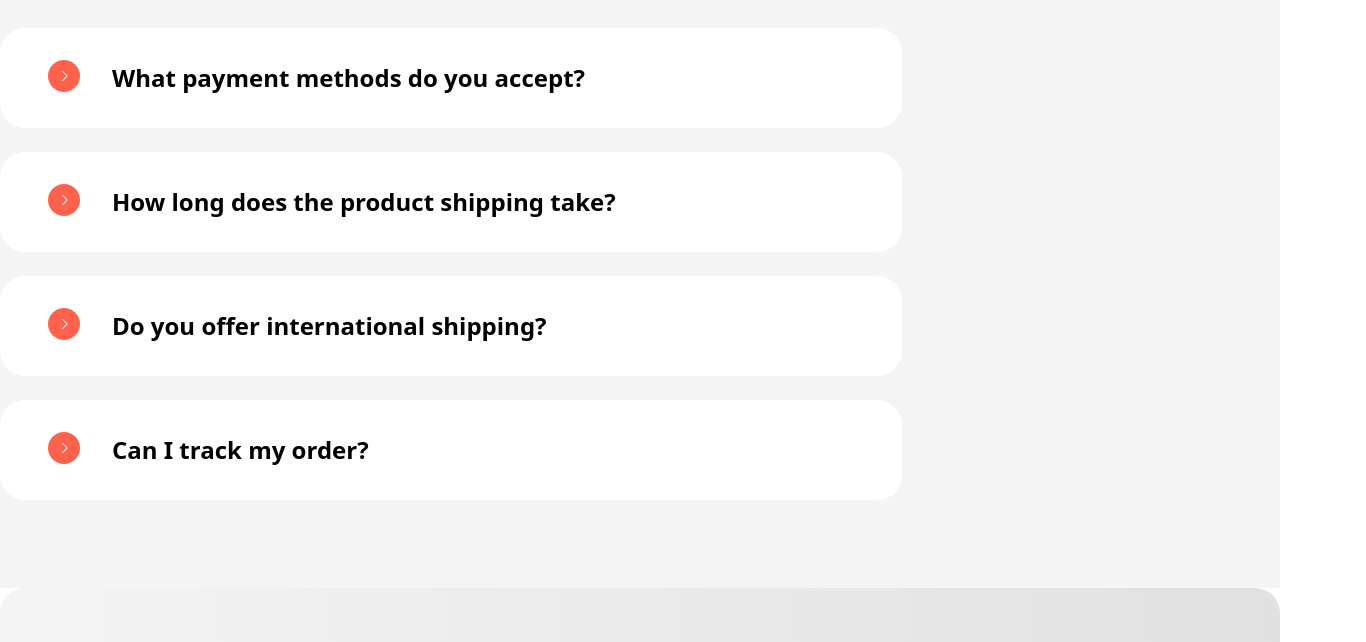
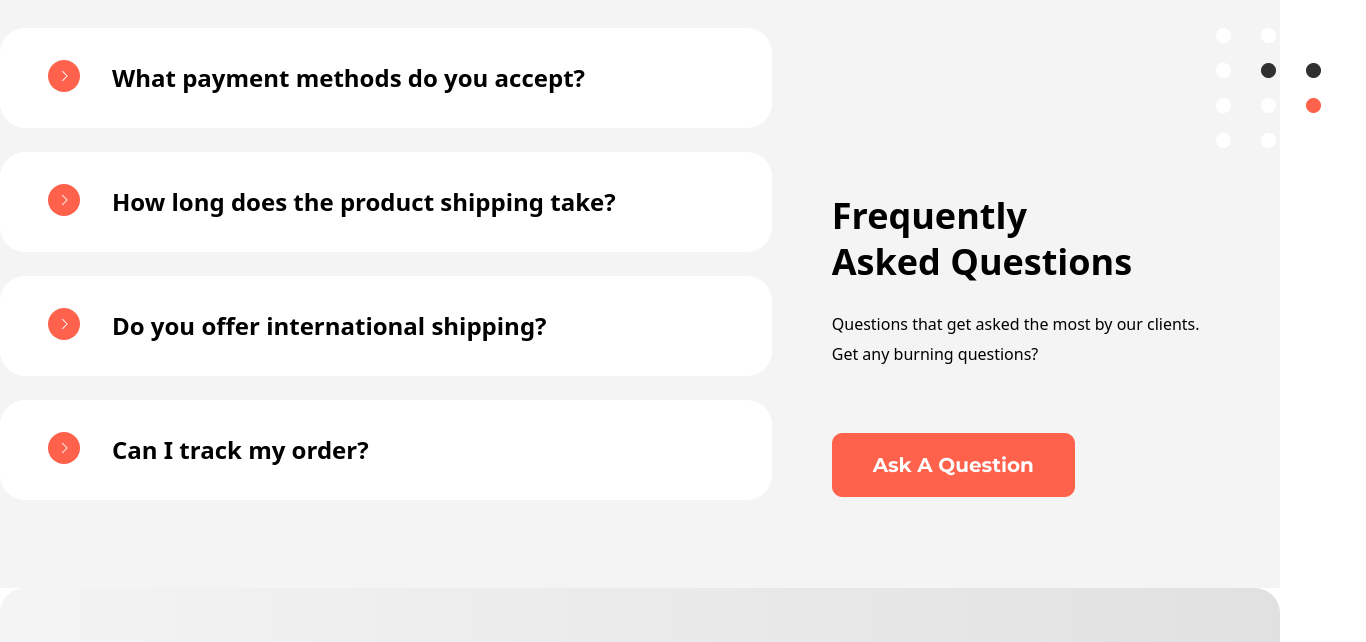
Before and after one commit to Githubshakil/eshop, a React (Vite) app: page / in a window 1280 px wide. Shown: the part 4078-4720 px from the top of the page, 1366 px wide, since content can reach past the window. Built offline with nearby package versions, Linux system fonts and the light colour scheme.

Commit message:
update faq section

```diff
--- a/src/components/faq/AccordianItem.jsx
+++ b/src/components/faq/AccordianItem.jsx
@@ -13,7 +13,7 @@ const AccordianItem = ({title,content, onToggle,isOpen}) => {
              {title}
              </button>
           {isOpen &&
-          <div className='font-["Montserrat] font-normal text-base text-[#303030] mt-6 leading-[30px]'>
+          <div className='font-["Montserrat] font-normal text-base text-[#303030] mt-6 leading-[30px] '>
               {content}
           </div>
           }
--- a/src/components/faq/FaqSection.jsx
+++ b/src/components/faq/FaqSection.jsx
@@ -1,6 +1,7 @@
 import React, { useState } from 'react'
 import Container from '../commonlayout/Container'
 import AccordianItem from './AccordianItem'
+import Button from '../commonlayout/Button'
 
 const FaqSection = () => {
     let [openIndex, setOpenIndex]= useState(null)
@@ -24,7 +25,7 @@ const FaqSection = () => {
     ]
   return (
    <>
-    <div className='mt-[80px] py-[64px]' style={{background: "url('images/faqbg.png')" }}>
+    <div className='mt-[80px] py-[64px] bg-[#f4f4f4]' >
         <Container>
             <div className='flex justify-between'>
                 <div className='w-[902px]'>
@@ -39,7 +40,12 @@ const FaqSection = () => {
                         ))}
                 </div>
             <div>
-
+                <img className='ml-[444px]' src="images/faq_dot_box.png" alt="" />
+                <h4 className='max-w-[306px] font-["Poppins"] text-[36px] normal font-semibold leading-[46px] mt-[45px] ml-[60px]'>Frequently Asked Questions</h4>
+                <p className='max-w-[392px] font-["Montserrat"] text-5 normal font-normal leading-[30px] mt-6 ml-[60px]'>Questions that get asked the most by our clients. Get any burning questions?</p>
+               <div className='ml-[60px] mt-[64px]'>
+                 <Button text={"Ask A Question"}/>
+               </div>
             </div>
             </div>
         </Container>
```
Also changed, not shown: public/images/faq_dot_box.png (added).
